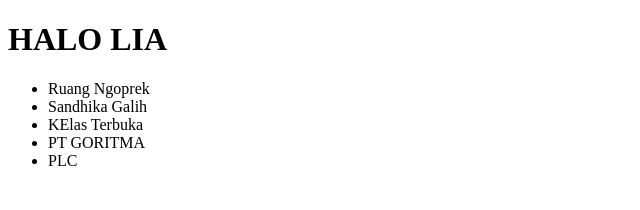
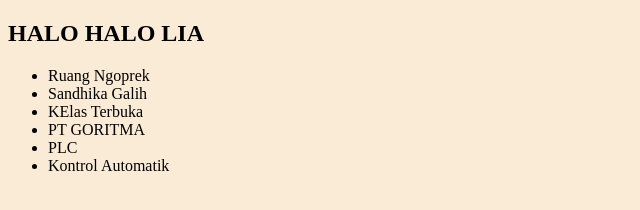
Before and after one commit to muhammadAgfian96/latihan_javascript, a plain HTML site: page 002 (tipe data)/index.html in a window 1280 px wide. Shown: the whole page, without its empty margins (0-640 px from the left). Drawn offline with Linux system fonts and the light colour scheme.

Commit message:
good gitlens

```diff
--- a/002 (tipe data)/function.js
+++ b/002 (tipe data)/function.js
@@ -50,3 +50,5 @@ var angka2 = angka.find(function(x){
     return x > 5;
 });
 console.log(angka2);
+
+var arr_dont = [1,2,3,4];
--- a/002 (tipe data)/index.html
+++ b/002 (tipe data)/index.html
@@ -5,15 +5,21 @@
     <meta name="viewport" content="width=device-width, initial-scale=1.0">
     <meta http-equiv="X-UA-Compatible" content="ie=edge">
     <title>Latihan</title>
+    <style>
+    body {
+        background-color: antiquewhite;
+    }
+    </style>
 </head>
 <body>
-    <h1>HALO LIA</h1>
+    <h2>HALO HALO LIA</h2>
     <ul>
         <li>Ruang Ngoprek</li>
         <li>Sandhika Galih</li>
         <li>KElas Terbuka</li>
         <li>PT GORITMA</li>
         <li>PLC</li>
+        <li>Kontrol Automatik</li>
     </ul>
     <script src="function.js"></script>
 </body>
--- a/002 (tipe data)/index.js
+++ b/002 (tipe data)/index.js
@@ -8,3 +8,4 @@ for(var i = 0; i<5; i++){
 }
 
 console.log(s);
+console.log("halooooo");
```
